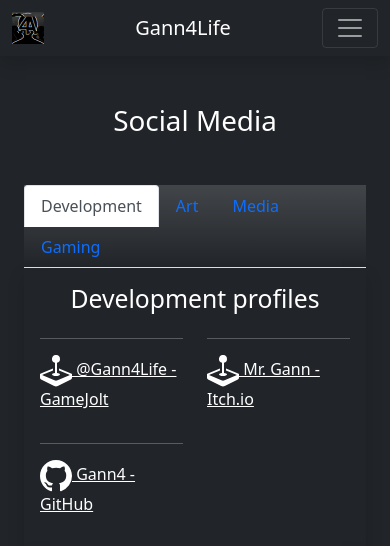
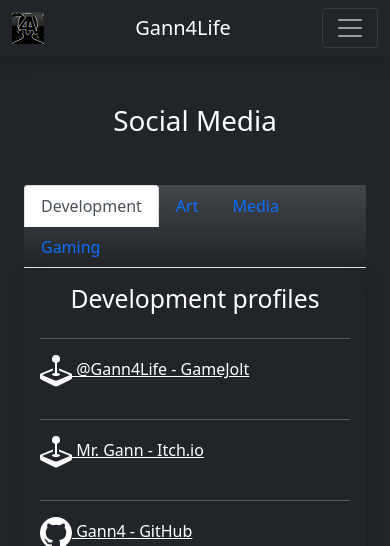
Before and after one commit to Gann4Life/Gann4Web, a PHP site: page /social-media in a window 390 px wide. Shown: the top 546 px of the page. Run offline with PHP 8.4, Linux system fonts and the light colour scheme; some libraries are stand-ins or nearby versions.

Commit message:
Fix responsiveness for social-media and projects

```diff
--- a/projects/games-tab.php
+++ b/projects/games-tab.php
@@ -1,7 +1,7 @@
 <h2 class="text-center">Games</h2>
 
 <div class="container-fluid">
-    <div class="md-auto row">
+    <div class="text-center row">
         <div class="col-lg my-2">
             <!-- Thirdym -->
             <iframe src="https://widgets.gamejolt.com/package/v1?key=n679RrTr" frameborder="0" width="500" height="245"></iframe>
--- a/social-media/art-tab.php
+++ b/social-media/art-tab.php
@@ -1,8 +1,8 @@
 <h2 class="text-center">Art profiles</h2>
 
 
-<div class="row row-cols-2">
-    <div class="col">
+<div class="row">
+    <div class="col-md">
         <hr>
         <a href="https://deviantart.com/gann4life" class="nav-button text-white">
         <p>
@@ -14,7 +14,7 @@
         </a>
 
     </div>
-    <div class="col">
+    <div class="col-md">
         <hr>
         <a href="https://soundcloud.com/user-463322103" class="nav-button text-white">
             <p>
--- a/social-media/development-tab.php
+++ b/social-media/development-tab.php
@@ -1,7 +1,7 @@
 <h2 class="text-center">Development profiles</h2>
 
-<div class="row row-cols-2">
-    <div class="col">
+<div class="row">
+    <div class="col-md">
         <hr>
         <a id="gamejolt" href="https://gann4life.gamejolt.io" class="nav-button text-white">
             <p>
@@ -14,7 +14,7 @@
             </p>
         </a>
     </div>
-    <div class="col">
+    <div class="col-md">
         <hr>
         <a href="https://gann4life.itch.io" class="nav-button text-white">
             <p>
@@ -27,7 +27,7 @@
             </p>
         </a>
     </div>
-    <div class="col">
+    <div class="col-md">
         <hr>
         <a href="https://github.com/gann4" class="nav-button text-white">
             <p>
--- a/social-media/gaming-tab.php
+++ b/social-media/gaming-tab.php
@@ -1,7 +1,7 @@
 <h2 class="text-center">Gaming profiles</h2>
 
-<div class="row row-cols-2">
-    <div class="col">
+<div class="row">
+    <div class="col-md">
         <hr>
         <a href="https://psnprofiles.com/Gann4Life" class="nav-button text-white">
             <p>
@@ -15,7 +15,7 @@
         </a>
 
     </div>
-    <div class="col">
+    <div class="col-md">
         <hr>
         <a href="https://steamcommunity.com/id/Gann4Life/" class="nav-button text-white">
             <p>
--- a/social-media/index.php
+++ b/social-media/index.php
@@ -12,9 +12,9 @@
     <div class="container-fluid">
         <div class="container">
             <h1 class="my-5 text-center">Social Media</h1>
-                <div class="row">
-                    <div class="col">
+
             <!-- Tabs -->
+            <div>
                 <nav>
                     <div class="nav nav-tabs bg-gradient" id="nav-tab" role="tablist">
                         <button class="nav-link active" id="nav-development-tab" data-bs-toggle="tab"
@@ -34,7 +34,7 @@
                         aria-selected="false">Gaming</button>
                     </div>
                 </nav>
-                        <!-- Tabs -->
+
                 <!-- Tabs content -->
                 <div class="shadow tab-content bg-dark border-bottom" id="nav-tabContent">
                     <div class="tab-pane fade show active p-3" id="nav-development" role="tabpanel"
@@ -57,12 +57,26 @@
                         <?php include "gaming-tab.php" ?>
                     </div>
                 </div>
-                        <!-- Tabs content -->
+            </div>
             <!-- Tabs tutorial https://www.youtube.com/watch?v=IMM93WydBSw -->
-                    </div>
-                    <div class="d-flex justify-content-end col">
-                        <iframe class="shadow" src="https://discord.com/widget?id=521772451504455680&theme=dark" width="350" height="500" allowtransparency="true" frameborder="0" sandbox="allow-popups allow-popups-to-escape-sandbox allow-same-origin allow-scripts"></iframe>
-                    </div>
+
+            <div class="text-center my-5">
+                <a type="button" class="btn btn-secondary" href="../discord">
+                    <p>
+                        <br>
+                        <b>
+                            Gann4Art
+                        </b>
+                    </p>
+                    <svg xmlns="http://www.w3.org/2000/svg" width="64" height="64" fill="currentColor" class="bi bi-discord" viewBox="0 0 16 16">
+                    <path d="M6.552 6.712c-.456 0-.816.4-.816.888s.368.888.816.888c.456 0 .816-.4.816-.888.008-.488-.36-.888-.816-.888zm2.92 0c-.456 0-.816.4-.816.888s.368.888.816.888c.456 0 .816-.4.816-.888s-.36-.888-.816-.888z"/>
+                    <path d="M13.36 0H2.64C1.736 0 1 .736 1 1.648v10.816c0 .912.736 1.648 1.64 1.648h9.072l-.424-1.48 1.024.952.968.896L15 16V1.648C15 .736 14.264 0 13.36 0zm-3.088 10.448s-.288-.344-.528-.648c1.048-.296 1.448-.952 1.448-.952-.328.216-.64.368-.92.472-.4.168-.784.28-1.16.344a5.604 5.604 0 0 1-2.072-.008 6.716 6.716 0 0 1-1.176-.344 4.688 4.688 0 0 1-.584-.272c-.024-.016-.048-.024-.072-.04-.016-.008-.024-.016-.032-.024-.144-.08-.224-.136-.224-.136s.384.64 1.4.944c-.24.304-.536.664-.536.664-1.768-.056-2.44-1.216-2.44-1.216 0-2.576 1.152-4.664 1.152-4.664 1.152-.864 2.248-.84 2.248-.84l.08.096c-1.44.416-2.104 1.048-2.104 1.048s.176-.096.472-.232c.856-.376 1.536-.48 1.816-.504.048-.008.088-.016.136-.016a6.521 6.521 0 0 1 4.024.752s-.632-.6-1.992-1.016l.112-.128s1.096-.024 2.248.84c0 0 1.152 2.088 1.152 4.664 0 0-.68 1.16-2.448 1.216z"/>
+                    </svg>
+                    <p>
+                        Join to my discord server!
+                        <br>
+                    </p>
+                </a>
             </div>
         </div>
     </div>
--- a/social-media/media-tab.php
+++ b/social-media/media-tab.php
@@ -1,7 +1,7 @@
 <h2 class="text-center">Media profiles</h2>
 
-<div class="row row-cols-2">
-    <div class="col">
+<div class="row">
+    <div class="col-md">
         <hr>
         <a href="https://youtube.com/gann4life" class="nav-button text-white">
             <p>
@@ -13,7 +13,7 @@
             </p>
         </a>
     </div>
-    <div class="col">
+    <div class="col-md">
         <hr>
         <a href="https://youtube.com/zoxtergames" class="nav-button text-white">
             <p>
@@ -25,7 +25,7 @@
             </p>
         </a>
     </div>
-    <div class="col">
+    <div class="col-md">
         <hr>
         <a href="https://twitter.com/gann4life" class="nav-button text-white">
             <p>
--- a/templates/header.php
+++ b/templates/header.php
@@ -14,7 +14,7 @@
                 <div class="navbar-nav">
                     <a class="nav-link active" aria-current="page" href="../home">Home</a>
                     <a class="nav-link" aria-current="page" href="../projects">Projects</a>
-                    <a class="nav-link" href="../social-media">Profiles</a>
+                    <a class="nav-link" href="../social-media">Social</a>
                     <a class="nav-link" href="../about">About</a>
                     <a class="nav-link" href="mailto:santiago_ariel_mansilla@hotmail.com">Contact</a>
                 </div>
```
Also changed, not shown: projects/software-tab.php (+7 -7 lines). Lines whose indentation alone changed are shown as unchanged.
